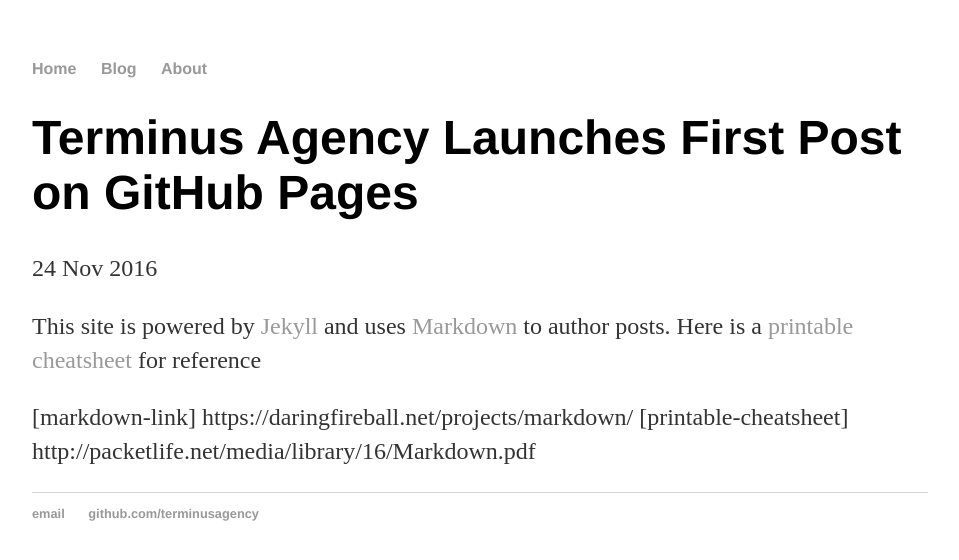
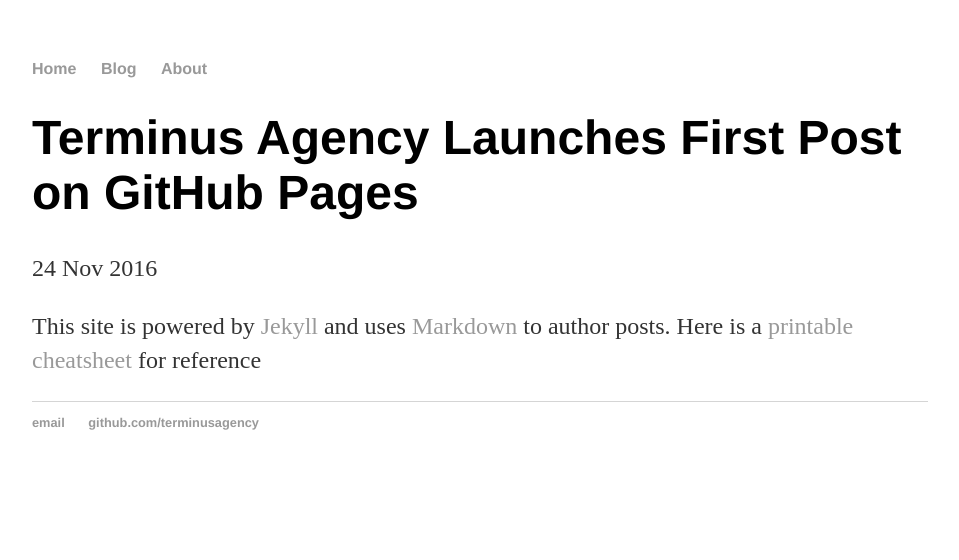
Before and after one commit to terminusagency/terminusagency.github.io, a Jekyll site: the page built from _posts/2016-11-24-first-post.md, in a window 1280 px wide. Shown: the top 560 px of the page, without its empty margins (160-1119 px from the left). Built offline with Jekyll 4.4.1, drawn with Linux system fonts in a browser that asks for light colours.

Commit message:
Update 2016-11-24-first-post.md
Removed old links

```diff
--- a/_posts/2016-11-24-first-post.md
+++ b/_posts/2016-11-24-first-post.md
@@ -5,6 +5,3 @@
 ---
 
 This site is powered by [Jekyll](http://jekyllrb.com) and uses [Markdown](https://daringfireball.net/projects/markdown/) to author posts. Here is a [printable cheatsheet](http://packetlife.net/media/library/16/Markdown.pdf) for reference
-
-[markdown-link] https://daringfireball.net/projects/markdown/
-[printable-cheatsheet] http://packetlife.net/media/library/16/Markdown.pdf
```
